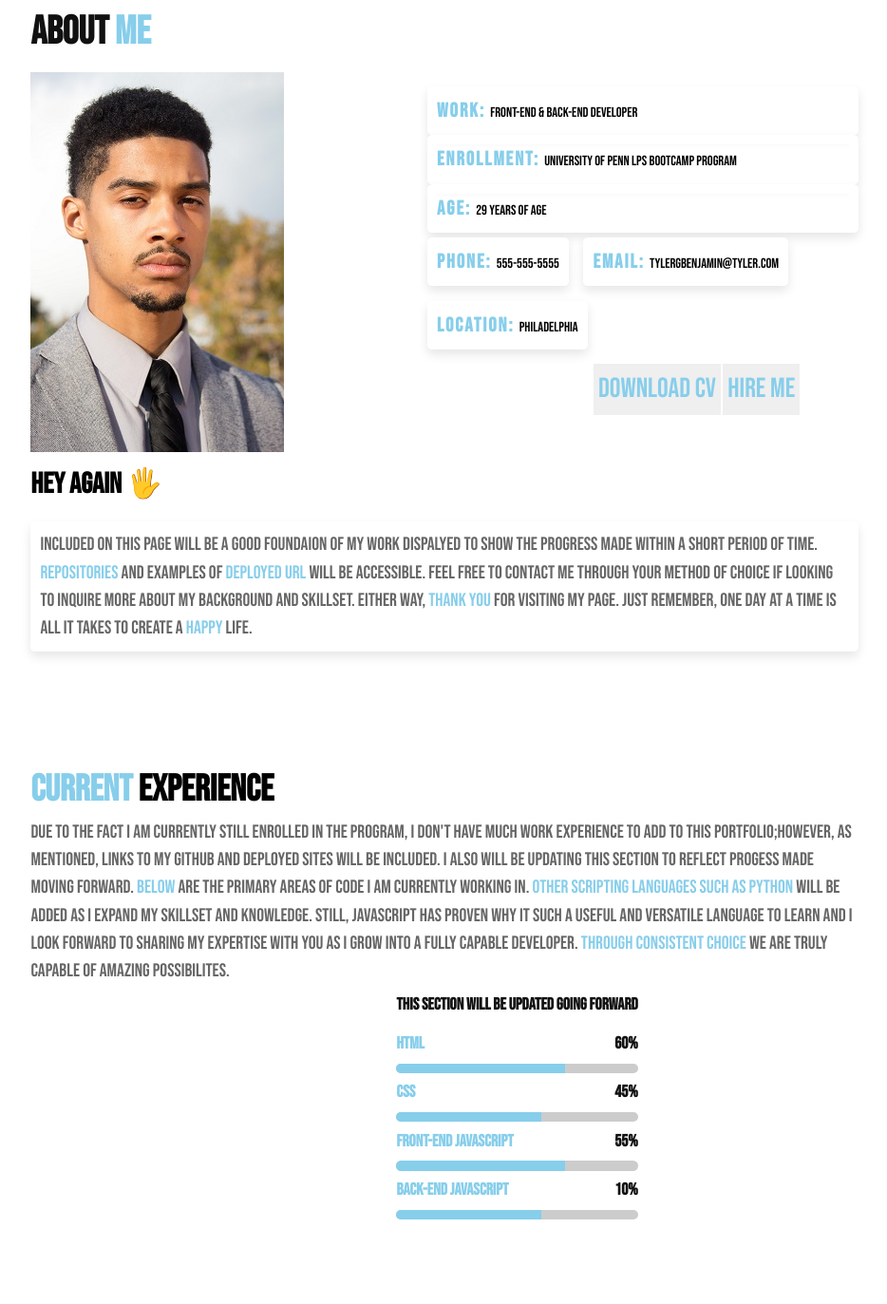
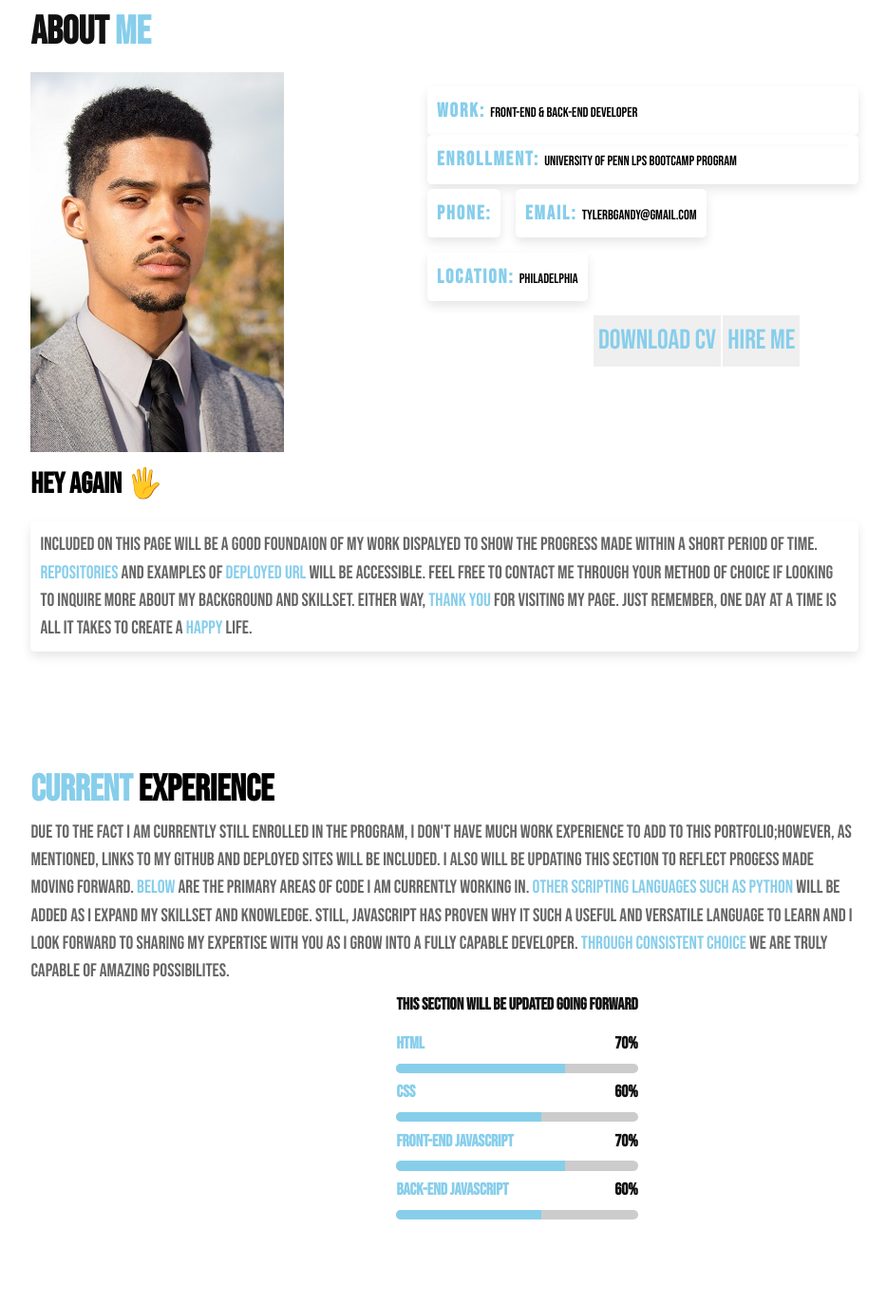
Before and after one commit to TyGBenjamin/Updated-Portfolio, a plain HTML site: page index.html in a window 1280 px wide. Shown: the part 807-2180 px from the top of the page at 95% size, without its empty margins (328-1262 px from the left). Drawn offline with Linux system fonts and the light colour scheme.

Commit message:
changes made to update HTML

```diff
--- a/index.html
+++ b/index.html
@@ -92,11 +92,10 @@
                     <div class="box">
                         <p><span>work: </span>Front-end & back-end developer</p>
                         <p><span>enrollment: </span> University of Penn LPS BootCamp Program </p>
-                        <p><span>age: </span>29 years of age</p>
                     </div>
                     <div class="boxContainer">
-                        <p class="contactElement"><span id="clickPhone">phone: </span>555-555-5555</p>
-                        <p class="contactElement"><span id="clickEmail">email: </span>TylerGBenjamin@tyler.com</p>
+                        <p class="contactElement"><span id="clickPhone">phone: </span></p>
+                        <p class="contactElement"><span id="clickEmail">email: </span>TylerBGandy@gmail.com</p>
                         <p class="contactElement"><span id="clickLocation">location: </span>Philadelphia</p>
                         <div class="aboutButton">
                             <button id="downloadCv">Download CV</button>
@@ -141,19 +140,19 @@
                 <div class="progress">
                     <h3> This Section Will be Updated going forward <span> </span></h3>
                     <div class="progress">
-                        <h3 class="skillset"> <span> HTML </span>60%</h3>
+                        <h3 class="skillset"> <span> HTML </span>70%</h3>
                         <div class="bar"><span></span></div>
                     </div>
                     <div class="progress">
-                        <h3 class="skillset"> <span> CSS</span>45%</h3>
+                        <h3 class="skillset"> <span> CSS</span>60%</h3>
                         <div class="bar"><span></span></div>
                     </div>
                     <div class="progress">
-                        <h3 class="skillset"> <span> Front-End Javascript</span>55%</h3>
+                        <h3 class="skillset"> <span> Front-End Javascript</span>70%</h3>
                         <div class="bar"><span></span></div>
                     </div>
                     <div class="progress">
-                        <h3 class="skillset"> <span> Back-End Javascript</span>10%</h3>
+                        <h3 class="skillset"> <span> Back-End Javascript</span>60%</h3>
                         <div class="bar"><span></span></div>
                     </div>
 
@@ -251,11 +250,11 @@
         <h1 class="heading">My<span>Portfolio</span></h1>
         <div class="boxContainer">
             <div class="box">
-                <img src="./photos/Quiz.jpg" alt="Home screen for Quiz Application">
-                <h3>Exhibit A: Quiz App</h3>
+                <img src="https://user-images.githubusercontent.com/94323045/156898847-49e5b73f-88a4-49ba-90a3-9392f44d8d59.png" alt="Home screen for Quiz Application">
+                <h3>Exhibit A: HR-Employee Database`</h3>
                 <div class="iconLink"></div>
-                <a href="https://tygbenjamin.github.io/PopQuiz/" target="_blank" class="fas fa-link"></a>
-                <a href="https://github.com/TyGBenjamin/PopQuiz" target="_blank" class="fas fa-share"></a>
+                <a href="https://www.youtube.com/watch?v=ImLtSGCoa2Q" target="_blank" class="fas fa-link"></a>
+                <a href="https://github.com/TyGBenjamin/HR-Employee-database" target="_blank" class="fas fa-share"></a>
                 <a href="https://github.com/TyGBenjamin" target="_blank" class="fas fa-search"></a>
 
             </div>
```
Also changed, not shown: 1 other file.
